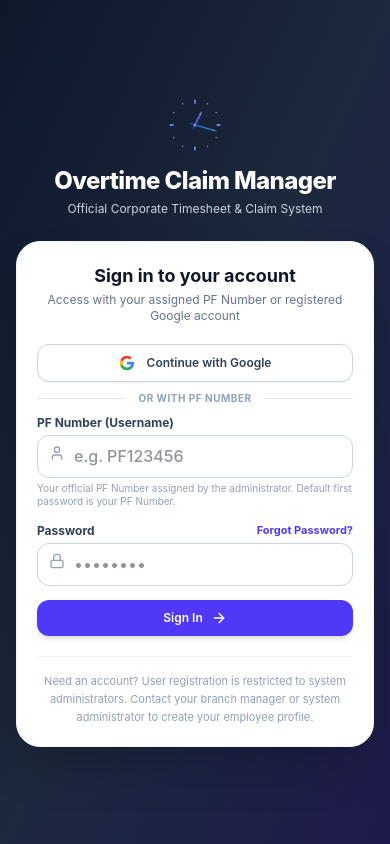
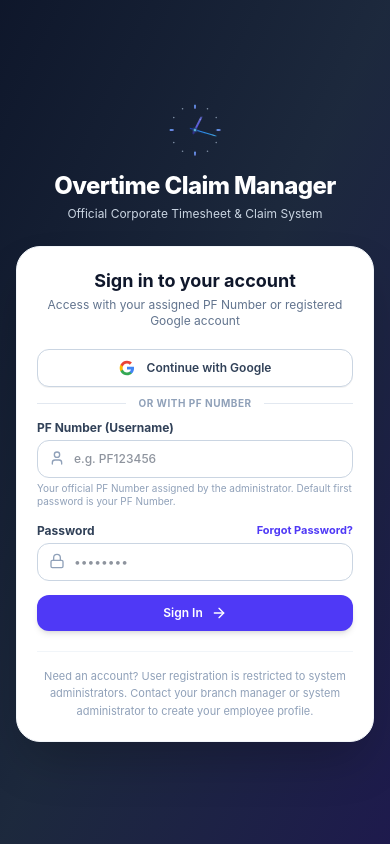
Before and after one commit to dasundularaka/Overtime-Generator, a React (Vite) app: page / in a window 390 px wide. Built offline with nearby package versions, Linux system fonts and the light colour scheme; no server answers.

Commit message:
style: optimize mobile touch and input behavior
Remove redundant mobile viewport overrides and move touch-action optimization to the global input styles to ensure consistent behavior across all devices.

```diff
--- a/src/index.css
+++ b/src/index.css
@@ -126,21 +126,11 @@
   }
 }
 
-/* Virtual Keyboard and Mobile Viewport Adaptation */
-@media screen and (max-width: 768px) {
-  /* Prevent browser auto-zoom when tapping into input fields */
-  input,
-  select,
-  textarea {
-    font-size: 16px !important;
-    touch-action: manipulation;
-  }
-}
-
 /* Ensure all form inputs have scroll margin so they are never flush against screen edges */
 input,
 select,
 textarea {
   scroll-margin-top: 80px;
   scroll-margin-bottom: 120px;
+  touch-action: manipulation;
 }
```
